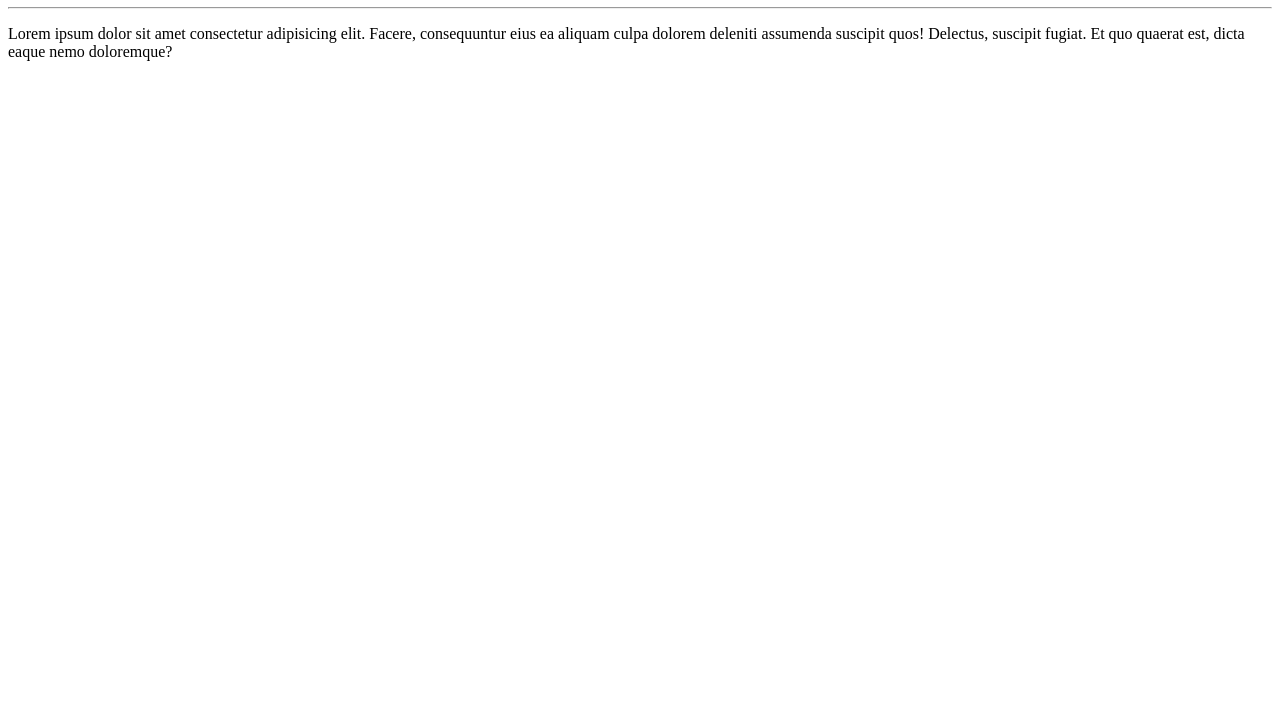
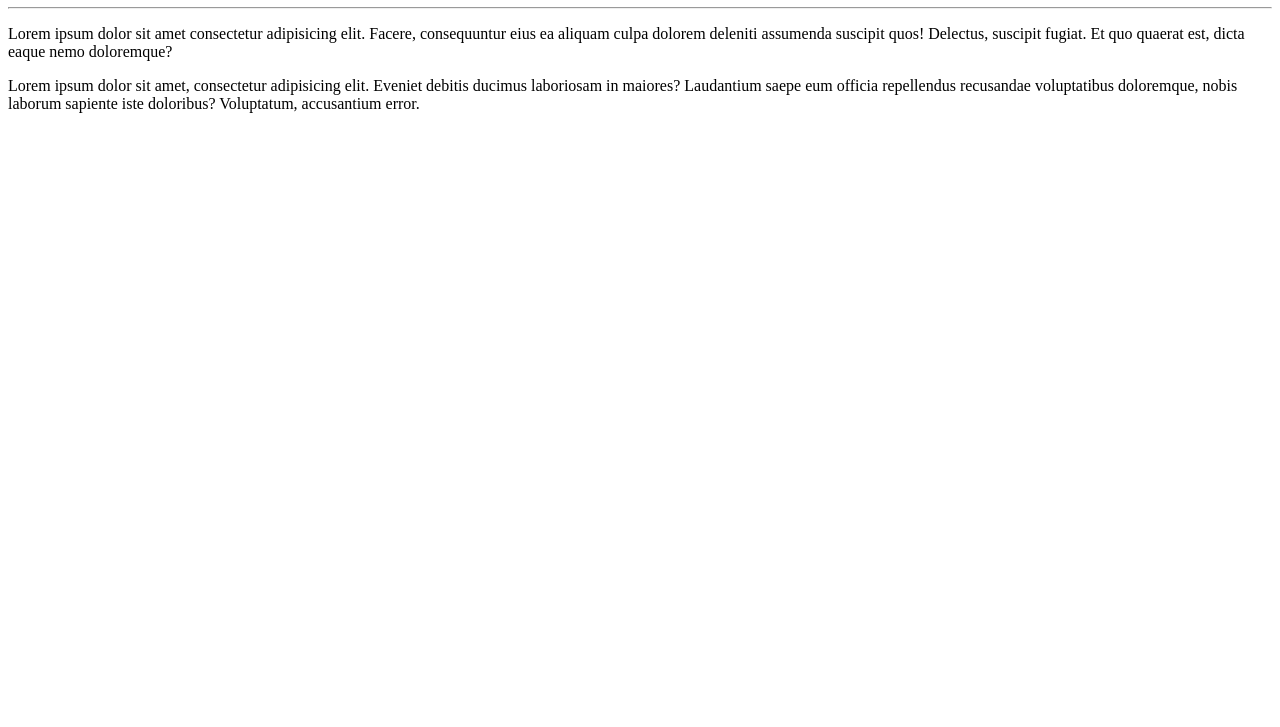
Before and after one commit to HugoOMatos/Ola-Mundo, a plain HTML site: page site-exemplo/index.html in a window 1280 px wide. Shown: the part 73-800 px from the top of the page. Drawn offline with Linux system fonts and the light colour scheme.

Commit message:
adicionei um paragrafo

```diff
--- a/site-exemplo/index.html
+++ b/site-exemplo/index.html
@@ -10,6 +10,6 @@
     <h1>Olá, Mundo! </h1>
     <hr>
     <p>Lorem ipsum dolor sit amet consectetur adipisicing elit. Facere, consequuntur eius ea aliquam culpa dolorem deleniti assumenda suscipit quos! Delectus, suscipit fugiat. Et quo quaerat est, dicta eaque nemo doloremque?</p>
-
+    <p>Lorem ipsum dolor sit amet, consectetur adipisicing elit. Eveniet debitis ducimus laboriosam in maiores? Laudantium saepe eum officia repellendus recusandae voluptatibus doloremque, nobis laborum sapiente iste doloribus? Voluptatum, accusantium error.</p>
 </body>
 </html>
```
